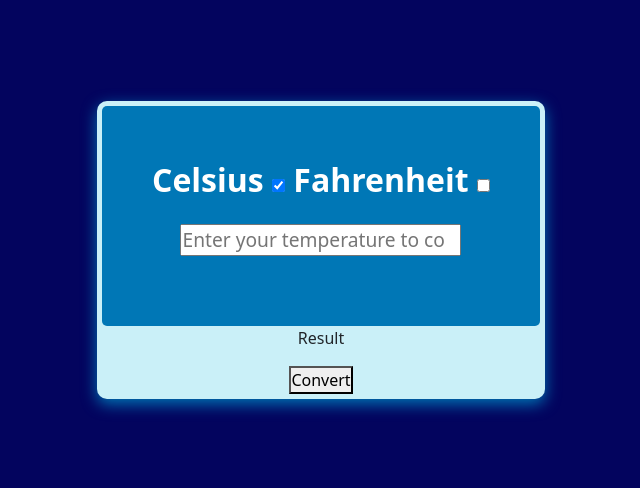
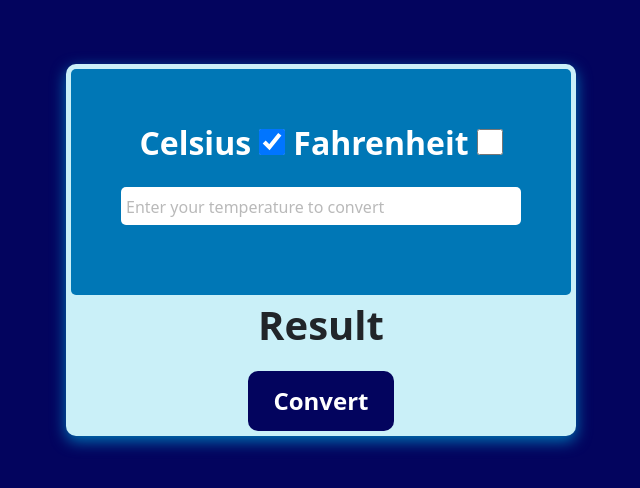
Before and after one commit to hdubey64/bharat_intern_project, a plain HTML site: page temperature_converter/index.html in a window 1280 px wide. Shown: the part 150-638 px from the top of the page, without its empty margins (319-959 px from the left). Drawn offline with nearby package versions, Linux system fonts and the light colour scheme.

Commit message:
UI ready

```diff
--- a/temperature_converter/assets/css/style.css
+++ b/temperature_converter/assets/css/style.css
@@ -43,3 +43,35 @@ section {
    display: grid;
    margin: 20px auto;
 }
+
+input {
+   border-radius: 5px;
+   border: none;
+   outline: none;
+   padding: 5px;
+   width: 400px;
+}
+input[type="checkbox"] {
+   width: 0.8em;
+   height: 0.8em;
+   border: none;
+}
+
+input::placeholder {
+   font-size: 16px;
+   opacity: 0.5;
+}
+.result {
+   font-size: 2.5rem;
+   font-weight: 700;
+}
+button {
+   background-color: #03045e;
+   font-size: 1.5rem;
+   font-weight: 700;
+   color: white;
+   padding: 12px 25px;
+   cursor: pointer;
+   border-radius: 10px;
+   border: none;
+}
```
